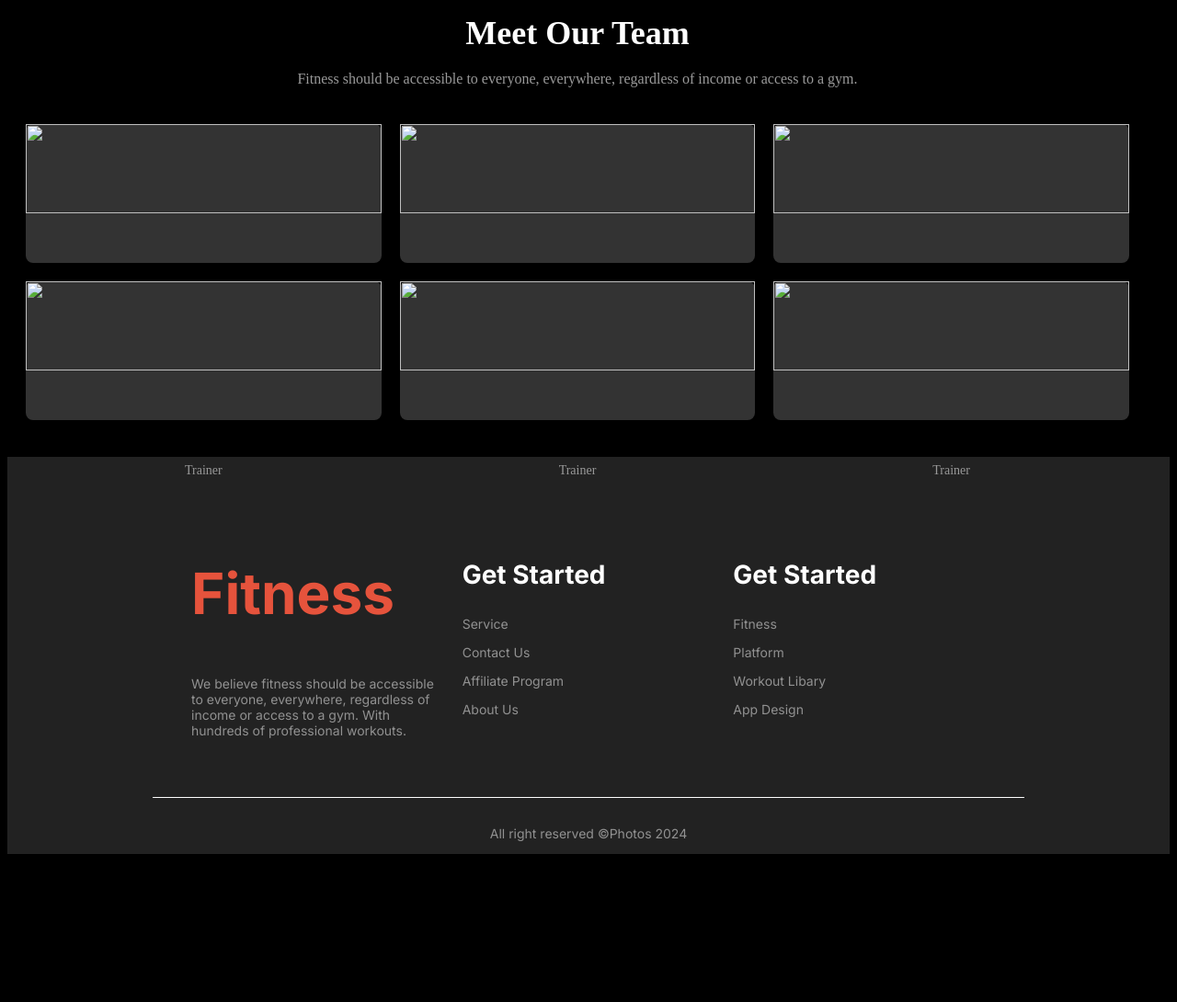
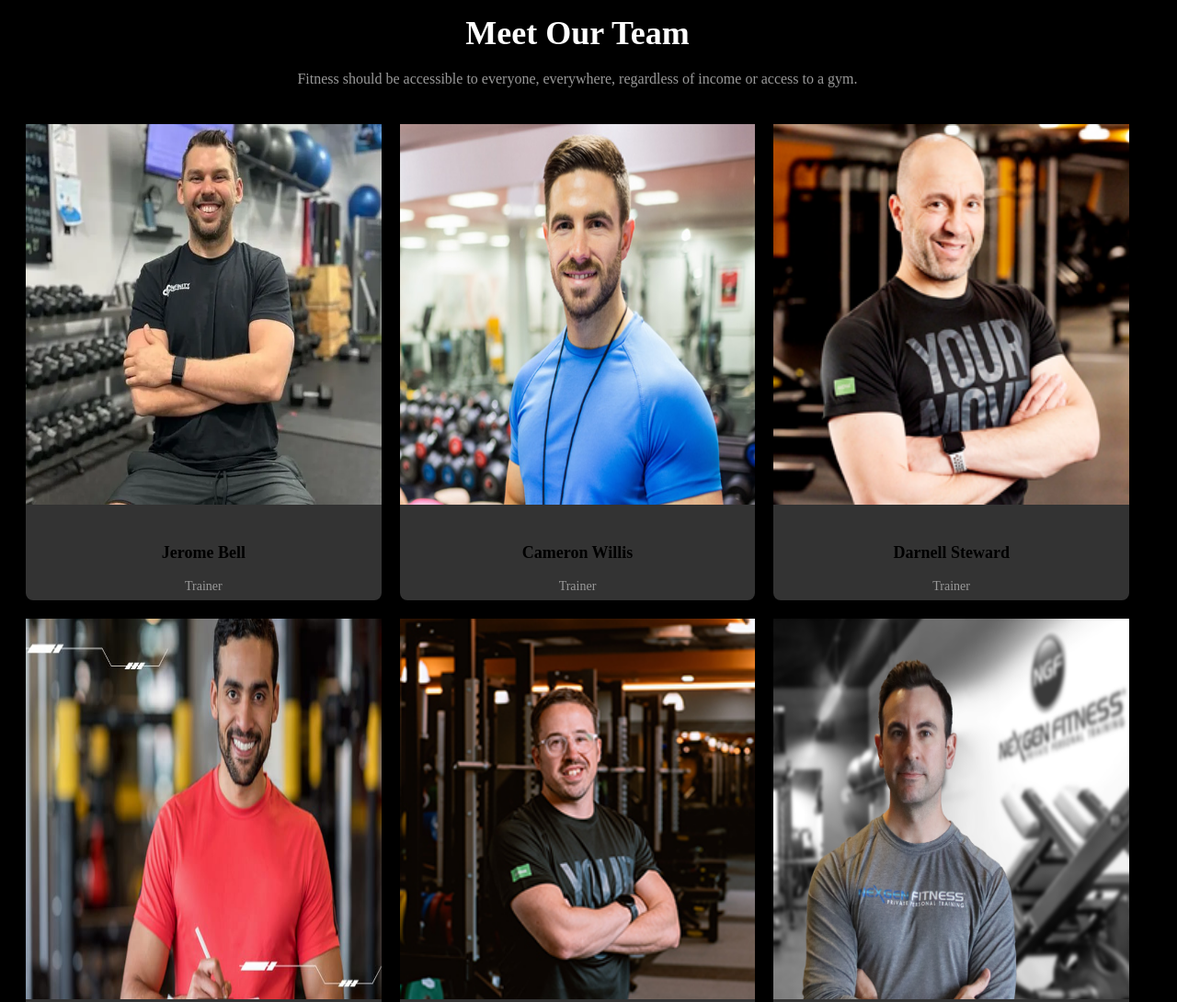
Before and after one commit to ma9em/jhamela2, a plain HTML site: page index.html in a window 1280 px wide. Shown: the part 2620-3710 px from the top of the page at 92% size. Before the commit the page ends 3557 px from the top, so only its background shows below. Drawn offline with nearby package versions, Linux system fonts and the light colour scheme; the site is published under a folder, as on GitHub Pages, so addresses that start at the root find nothing; a web font is replaced by a local one.

```diff
--- a/index.html
+++ b/index.html
@@ -184,42 +184,42 @@
         </div>
         <div class="team-grid">
             <div class="team-member">
-                <img src="/images/trainer1.png" alt="">
+                <img src="./images/trainer1.png" alt="">
                 <div class="member-info">
                     <h3>Jerome Bell</h3>
                     <p>Trainer</p>
                 </div>
             </div>
             <div class="team-member">
-                <img src="/images/trainer2.png" alt="">
+                <img src="./images/trainer2.png" alt="">
                 <div class="member-info">
                     <h3>Cameron Willis</h3>
                     <p>Trainer</p>
                 </div>
             </div>
             <div class="team-member">
-                <img src="/images/trainer3.png" alt="">
+                <img src="./images/trainer3.png" alt="">
                 <div class="member-info">
                     <h3>Darnell Steward</h3>
                     <p>Trainer</p>
                 </div>
             </div>
             <div class="team-member">
-                <img src="/images/trainer4.png" alt="">
+                <img src="./images/trainer4.png" alt="">
                 <div class="member-info">
                     <h3>Dianne Russell</h3>
                     <p>Trainer</p>
                 </div>
             </div>
             <div class="team-member">
-                <img src="/images/trainer5.png" alt="">
+                <img src="./images/trainer5.png" alt="">
                 <div class="member-info">
                     <h3>Cody Fisher</h3>
                     <p>Trainer</p>
                 </div>
             </div>
             <div class="team-member">
-                <img src="/images/trainer6.png" alt="">
+                <img src="./images/trainer6.png" alt="">
                 <div class="member-info">
                     <h3>Theresa Webb</h3>
                     <p>Trainer</p>
```
